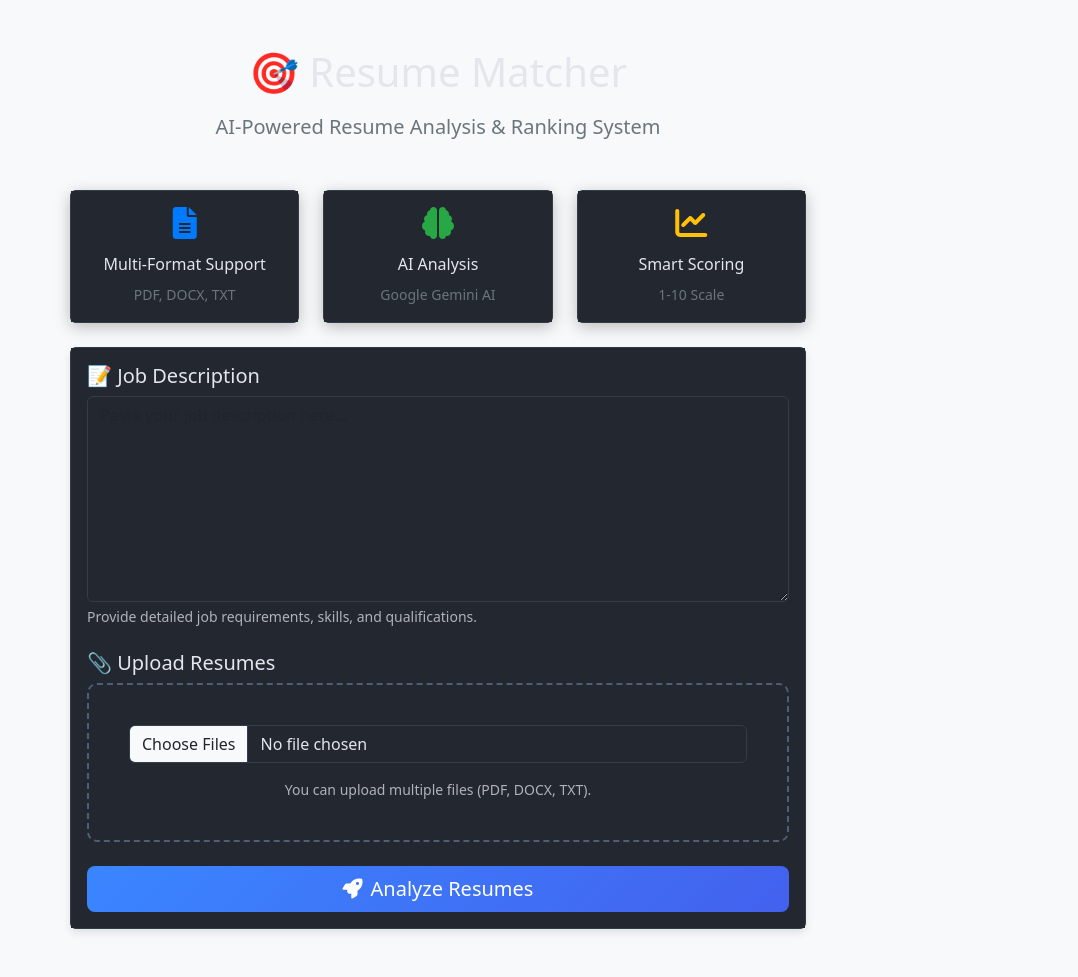
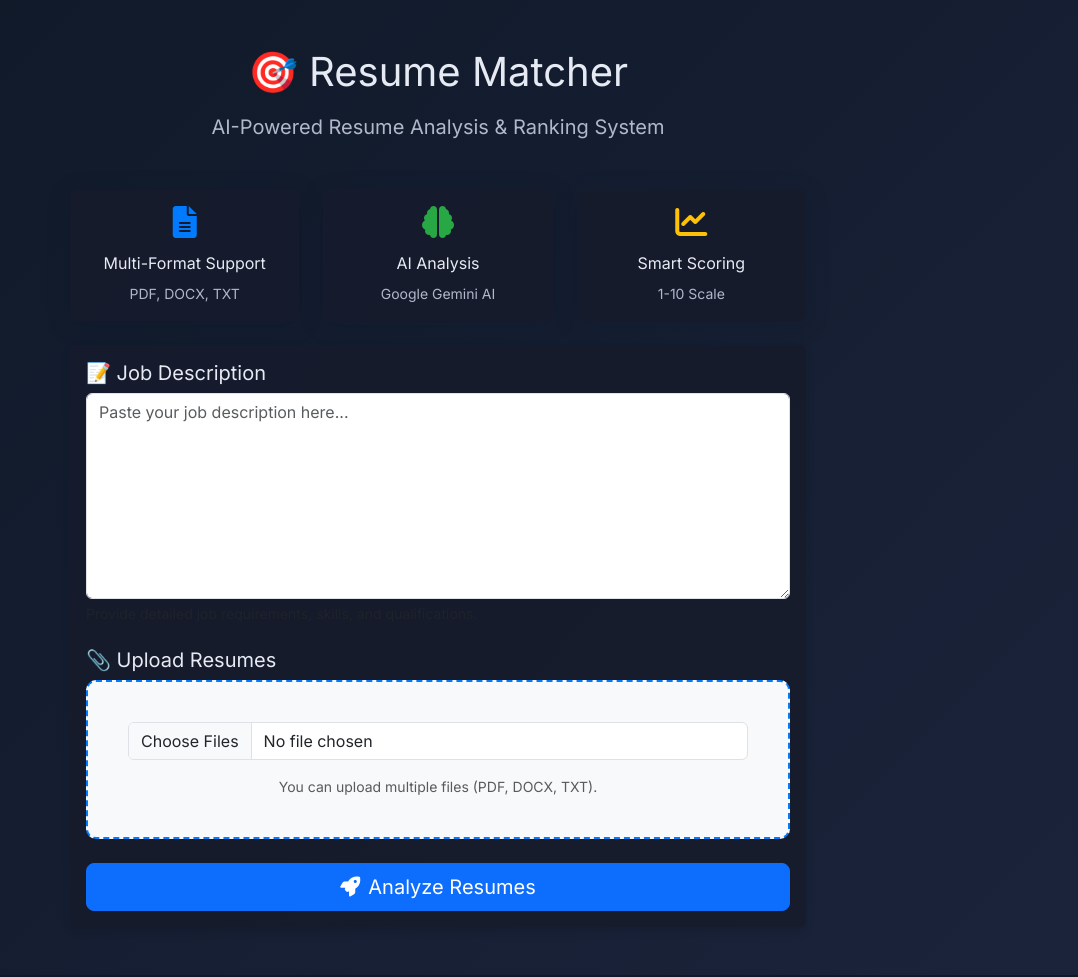
Before and after one commit to sagara212/Resume-Screening-with-AI, a FastAPI app: page / in a window 1280 px wide. Shown: the whole page, without its empty margins (202-1280 px from the left). Run offline with FastAPI, Linux system fonts and the light colour scheme; some libraries are stand-ins or nearby versions.

Commit message:
tampilan v2

```diff
--- a/static/css/style.css
+++ b/static/css/style.css
@@ -1,4 +1,11 @@
 /* Resume Matcher Pro - Custom Styles */
+
+/* === Modern Calm Blue-Black Background === */
+body.bg-light {
+    background: linear-gradient(135deg, #101928 0%, #1a233a 100%) !important;
+    color: #e6eaf3;
+    font-family: 'Inter', sans-serif;
+}
 
 /* Upload Area Styles */
 .upload-area {
@@ -60,9 +67,9 @@
 }
 
 /* Score-based styling */
-.score-excellent { background: linear-gradient(135deg, #28a745, #20c997); }
-.score-good { background: linear-gradient(135deg, #ffc107, #fd7e14); }
-.score-poor { background: linear-gradient(135deg, #dc3545, #e83e8c); }
+.score-excellent { background: linear-gradient(135deg, #00c6fb, #3a7bd5); color: #fff; }
+.score-good { background: linear-gradient(135deg, #43e97b, #38f9d7); color: #fff; }
+.score-poor { background: linear-gradient(135deg, #ff5858, #f09819); color: #fff; }
 
 /* File List Styles */
 .file-item {
@@ -82,12 +89,12 @@
 
 .file-remove {
     margin-left: auto;
-    color: #dc3545;
+    color: #ff5858;
     cursor: pointer;
 }
 
 .file-remove:hover {
-    color: #a71e2a;
+    color: #f09819;
 }
 
 /* Loading States */
@@ -130,6 +137,8 @@
 
 /* Modal Customization */
 .modal-content {
+    background: #1a233a;
+    color: #e6eaf3;
     border-radius: 1rem;
     box-shadow: 0 8px 32px rgba(0,0,0,0.15);
 }
@@ -142,11 +151,23 @@
     font-size: 1rem;
 }
 
-/* Card Header Customization */
+/* Card & Container Styling */
+.card, .feature-card, .candidate-card {
+    background: rgba(22, 28, 44, 0.92) !important;
+    border: none;
+    color: #e6eaf3;
+    box-shadow: 0 4px 24px rgba(10, 20, 40, 0.18);
+}
+
 .card-header.bg-primary,
-.card-header.bg-warning {
+.card-header.bg-warning,
+.card-header.bg-info,
+.card-header.bg-success {
+    background: linear-gradient(135deg, #223a5f 60%, #1a233a 100%) !important;
+    color: #e6eaf3 !important;
     border-top-left-radius: 0.75rem;
     border-top-right-radius: 0.75rem;
+    border-bottom: 1px solid #223a5f;
 }
 
 /* Collapse Button */
@@ -173,6 +194,16 @@ button[data-bs-toggle="collapse"] {
     padding-right: 0;
 }
 
+/* Scrollbar Styles */
+::-webkit-scrollbar {
+    width: 8px;
+    background: #101928;
+}
+::-webkit-scrollbar-thumb {
+    background: #223a5f;
+    border-radius: 4px;
+}
+
 /* Responsive Adjustments */
 @media (max-width: 767.98px) {
     .upload-area {
@@ -190,188 +221,23 @@ button[data-bs-toggle="collapse"] {
     }
 }
 
-/* Print Styles */
+/* Print Styles (Tetap putih saat print) */
 @media print {
     body {
         background: #fff !important;
-    }
-    .btn, .navbar, .modal, .alert, .feature-card, .upload-area, .file-item, .file-remove {
-        display: none !important;
+        color: #000 !important;
     }
     .card, .candidate-card {
+        background: #fff !important;
+        color: #000 !important;
         box-shadow: none !important;
         border: 1px solid #dee2e6 !important;
     }
-    .container {
-        width: 100% !important;
-        max-width: 100% !important;
-        padding: 0 !important;
-    }
-}
-
-/* === DARK MODE THEME === */
-body,
-.bg-light {
-    background-color: #23272f !important;
-    color: #e4e6eb !important;
-}
-
-.card,
-.candidate-card,
-.modal-content {
-    background-color: #2d323c !important;
-    color: #e4e6eb !important;
-    border: 1px solid #353b48 !important;
-    box-shadow: 0 4px 16px rgba(0,0,0,0.25) !important;
-}
-
-.card-header.bg-primary,
-.card-header.bg-warning,
-.card-header,
-.card-body {
-    background: #23272f !important;
-    color: #e4e6eb !important;
-}
-
-.upload-area {
-    background-color: #23272f;
-    border: 2px dashed #4e5d78;
-    color: #e4e6eb;
-}
-
-.upload-area:hover {
-    background-color: #2d323c;
-    border-color: #20c997;
-}
-
-.upload-area.dragover {
-    border-color: #28a745;
-    background-color: #1e222a;
-}
-
-.feature-card {
-    background: #23272f !important;
-    color: #e4e6eb !important;
-    border: 1px solid #353b48 !important;
-}
-
-.file-item {
-    background: #353b48;
-    color: #e4e6eb;
-}
-
-.file-remove {
-    color: #ff6b81;
-}
-
-.file-remove:hover {
-    color: #ff4757;
-}
-
-input,
-textarea,
-.form-control {
-    background-color: #23272f !important;
-    color: #e4e6eb !important;
-    border: 1px solid #353b48 !important;
-}
-
-input:focus,
-textarea:focus {
-    background-color: #2d323c !important;
-    color: #fff !important;
-    border-color: #20c997 !important;
-}
-
-.btn-primary,
-.btn-success,
-.btn-info,
-.btn-warning {
-    color: #fff !important;
-    border: none;
-}
-
-.btn-primary {
-    background: linear-gradient(135deg, #3a86ff, #4361ee) !important;
-}
-
-.btn-success {
-    background: linear-gradient(135deg, #43aa8b, #4cc9f0) !important;
-}
-
-.btn-info {
-    background: linear-gradient(135deg, #4361ee, #4cc9f0) !important;
-}
-
-.btn-warning {
-    background: linear-gradient(135deg, #f9c74f, #f9844a) !important;
-}
-
-.score-excellent { background: linear-gradient(135deg, #43aa8b, #4cc9f0); color: #fff; }
-.score-good { background: linear-gradient(135deg, #f9c74f, #f9844a); color: #23272f; }
-.score-poor { background: linear-gradient(135deg, #f3722c, #f94144); color: #fff; }
-
-.bg-info {
-    background: linear-gradient(135deg, #4361ee, #4cc9f0) !important;
-    color: #fff !important;
-}
-
-.bg-success {
-    background: linear-gradient(135deg, #43aa8b, #4cc9f0) !important;
-    color: #fff !important;
-}
-
-.bg-warning {
-    background: linear-gradient(135deg, #f9c74f, #f9844a) !important;
-    color: #23272f !important;
-}
-
-.bg-primary {
-    background: linear-gradient(135deg, #3a86ff, #4361ee) !important;
-    color: #fff !important;
-}
-
-.text-muted {
-    color: #b0b3b8 !important;
-}
-
-.lead,
-.form-text,
-.card-text,
-.small,
-small {
-    color: #b0b3b8 !important;
-}
-
-.alert-danger {
-    background: #3a1f2b !important;
-    color: #ff6b81 !important;
-    border-color: #ff6b81 !important;
-}
-
-.alert-info {
-    background: #1e2a38 !important;
-    color: #4cc9f0 !important;
-    border-color: #4cc9f0 !important;
-}
-
-.list-group-item {
-    background: transparent;
-    color: #e4e6eb;
-}
-
-::-webkit-scrollbar {
-    width: 8px;
-    background: #23272f;
-}
-::-webkit-scrollbar-thumb {
-    background: #353b48;
-    border-radius: 4px;
 }
 
 /* Utility Classes */
 .text-muted {
-    color: #6c757d !important;
+    color: #b0b8c9 !important;
 }
 
 .text-primary {
```
